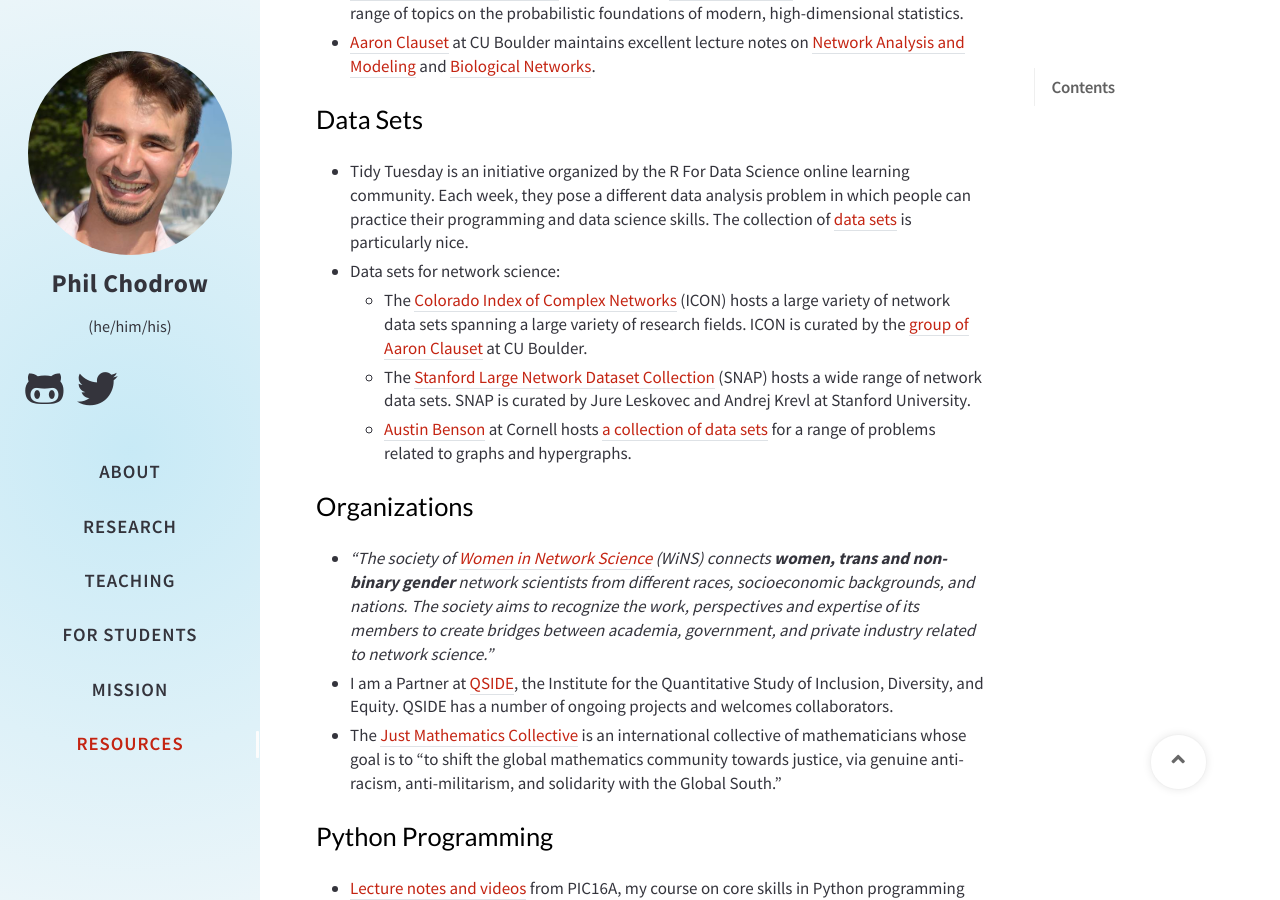
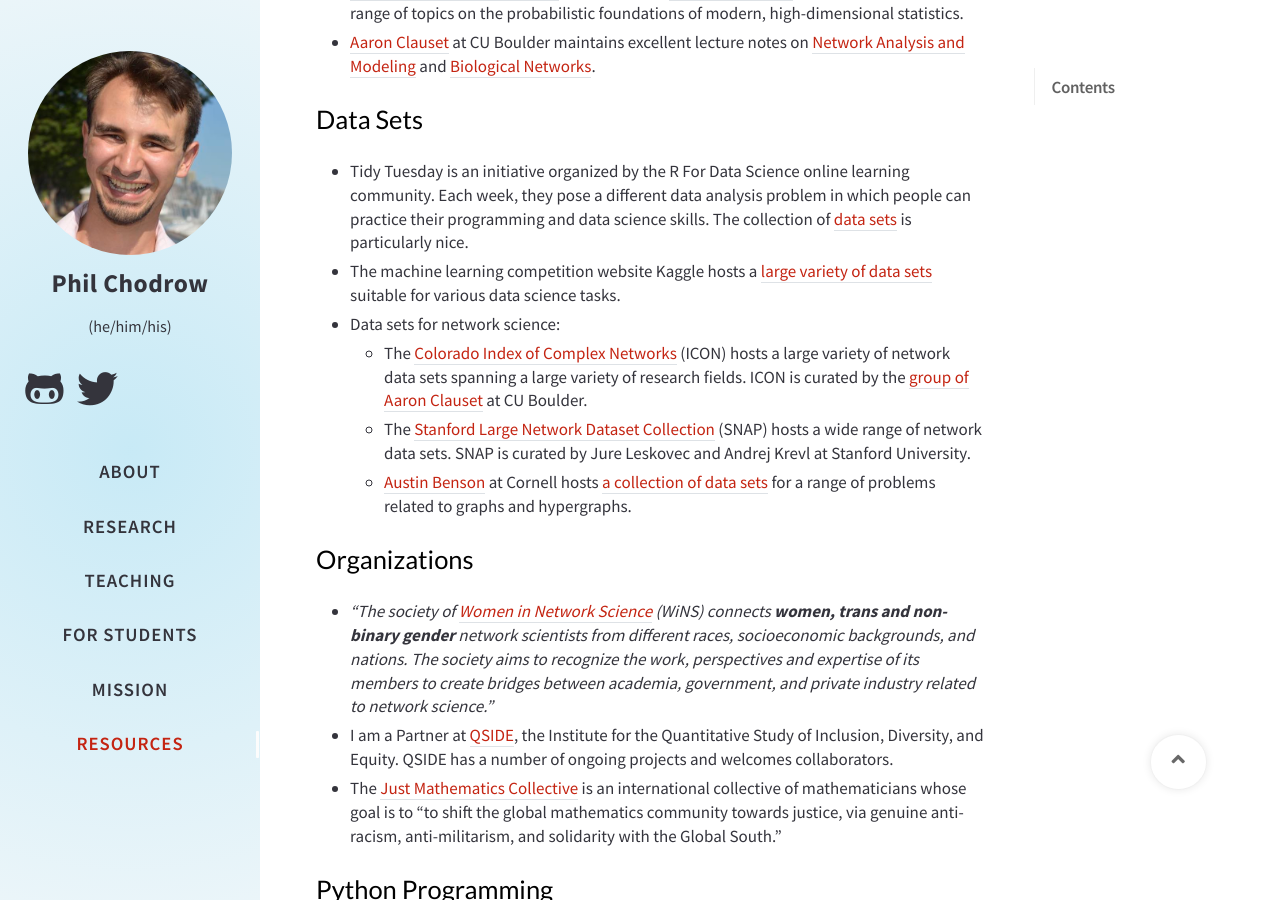
Before and after one commit to PhilChodrow/UCLA-website, a Jekyll site: the page built from _tabs/resources.md, in a window 1280 px wide and 900 px high, scrolled down 435 px. Built offline with Jekyll 4.4.1, drawn with Linux system fonts in a browser that asks for light colours; nearby versions of some CDN libraries; comment, search, counter and statistics services are not loaded; a style sheet for code colours, icons or effects is not loaded.

Commit message:
Update resources.md

```diff
--- a/_tabs/resources.md
+++ b/_tabs/resources.md
@@ -18,6 +18,7 @@
 ## Data Sets
 
 - Tidy Tuesday is an initiative organized by the R For Data Science online learning community. Each week, they pose a different data analysis problem in which people can practice their programming and data science skills. The collection of [data sets](https://github.com/rfordatascience/tidytuesday) is particularly nice.
+- The machine learning competition website Kaggle hosts a [large variety of data sets](https://www.kaggle.com/datasets) suitable for various data science tasks.
 - Data sets for network science:
     - The [Colorado Index of Complex Networks](https://icon.colorado.edu/#!/) (ICON) hosts a large variety of network data sets spanning a large variety of research fields. ICON is curated by the [group of Aaron Clauset](https://aaronclauset.github.io) at CU Boulder.
     - The [Stanford Large Network Dataset Collection](https://snap.stanford.edu/data/) (SNAP) hosts a wide range of network data sets. SNAP is curated by Jure Leskovec and Andrej Krevl at Stanford University.
```
